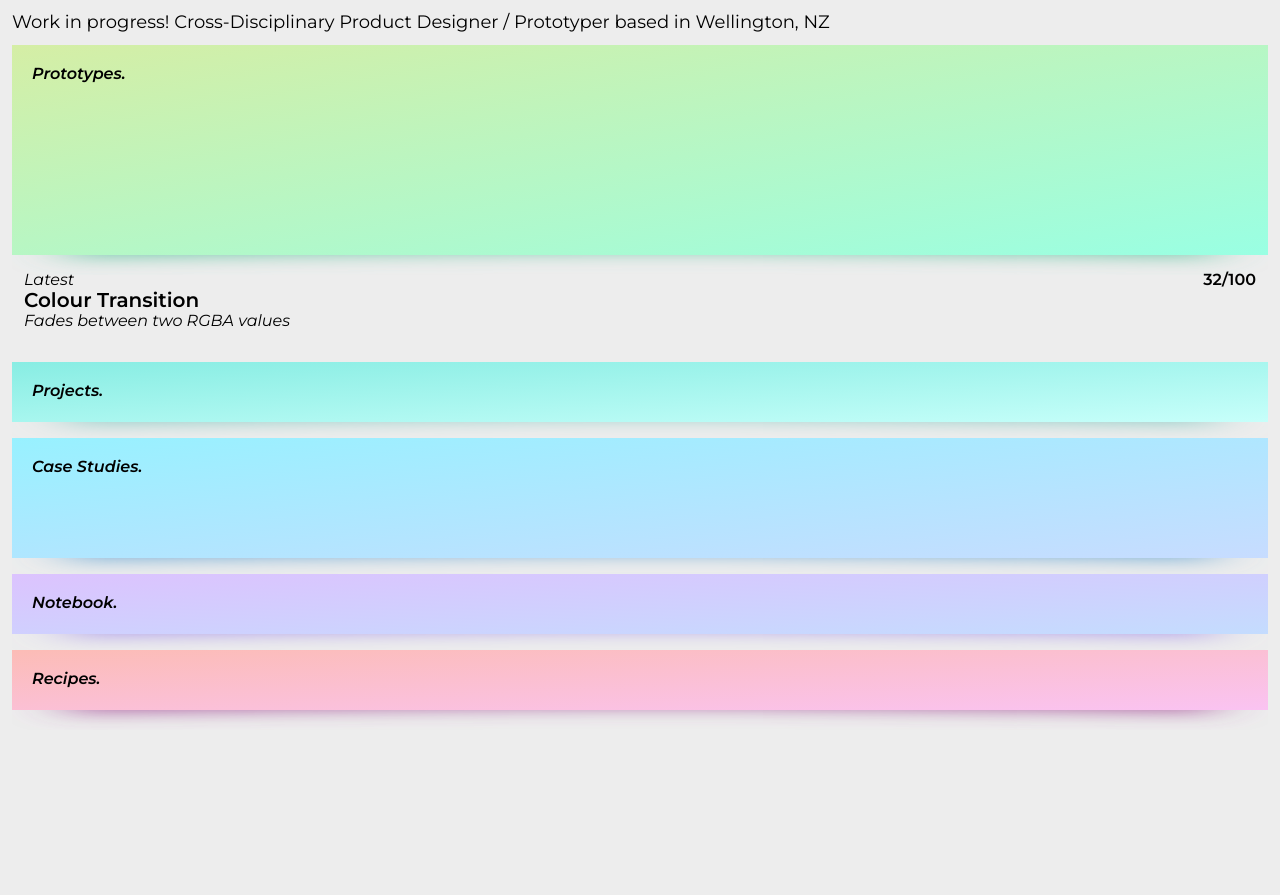
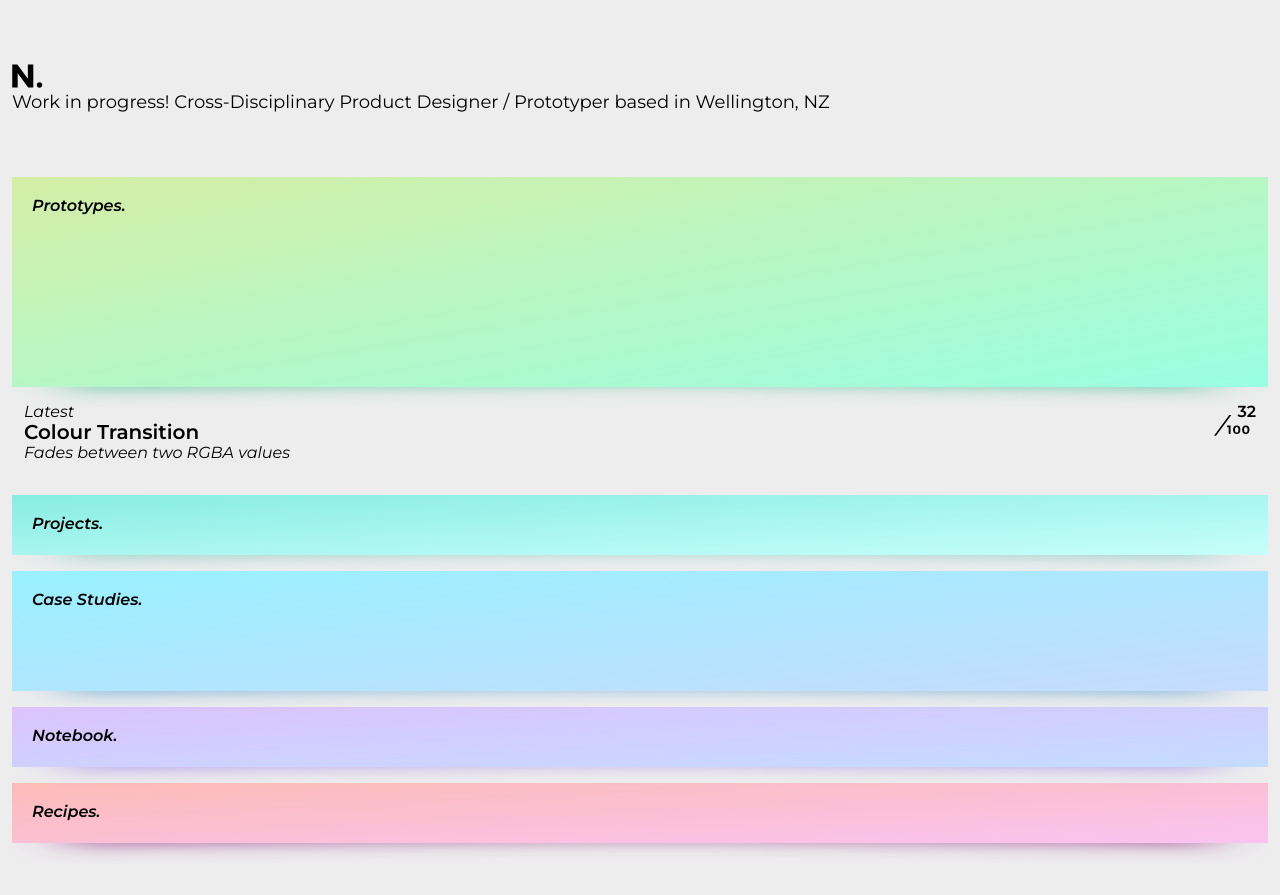
Before and after one commit to nickmangos/portfolio-v2, a Jekyll site: the page built from index.html, in a window 1280 px wide. Shown: the top 895 px of the page. Built offline with Jekyll 4.4.1, drawn with Linux system fonts in a browser that asks for light colours; Markdown is read by kramdown in place of the engine named in the settings.

Commit message:
Added Grid

```diff
--- a/_scss/base/base.scss
+++ b/_scss/base/base.scss
@@ -40,10 +40,6 @@ h3 {
 	font-weight: $semi-bold;
 }
 
-.grid {
-	display: grid;
-}
-
 .format--prototype {
 	h1 {
 		font-size: $medium-alt;
@@ -80,7 +76,7 @@ a {
 
 a:hover {
 	text-decoration: none;
-	color: red;
+	// color: red;
 }
 
 .cf:before,
--- a/_scss/base/variables.scss
+++ b/_scss/base/variables.scss
@@ -26,6 +26,11 @@ $markup-margin-desktop: 0;
 
 
 
+// Breakpoints
+
+
+
+
 @mixin linearGradient($top, $bottom){
 	background: linear-gradient(to right bottom,  $top 0%,$bottom 100%);
 }
--- a/css/main.css
+++ b/css/main.css
@@ -433,9 +433,6 @@ h3 {
   font-size: 1.25em;
   font-weight: 600; }
 
-.grid {
-  display: grid; }
-
 .format--prototype h1 {
   font-size: 1.125em;
   font-weight: 400; }
@@ -461,8 +458,7 @@ a {
   color: #000; }
 
 a:hover {
-  text-decoration: none;
-  color: red; }
+  text-decoration: none; }
 
 .cf:before,
 .cf:after {
@@ -474,13 +470,16 @@ a:hover {
 .cf:after {
   clear: both; }
 
-.grid {
-  display: grid; }
+@supports (display: grid) {
+  .grid {
+    display: grid; } }
 
 header {
-  margin: 12px; }
+  position: relative;
+  margin: 64px 12px 32px 12px; }
 
 aside {
+  position: relative;
   margin: 0 24px;
   margin-bottom: 32px; }
 
@@ -488,10 +487,17 @@ aside:empty {
   margin-bottom: 0; }
 
 .latest {
-  float: left; }
+  width: auto; }
 
 .flags {
-  float: right; }
+  position: absolute;
+  right: 0;
+  top: 0; }
+
+.flags__counter {
+  position: absolute;
+  right: 6px;
+  top: 12px; }
 
 .card {
   position: relative;
--- a/index.html
+++ b/index.html
@@ -3,10 +3,18 @@ layout: default
 title: Portfolio of Nick Mangos
 ---
 <body class="grid">
-	<header>
+	<header class="header">
+		<a href="index.html">
+			<svg width="31" height="24" viewBox="0 0 31 24">
+				<path fill-rule="evenodd" d="M123.282345,174.401303 L123.282345,151.6 L117.875179,151.6 L117.875179,165.671661 L107.354007,151.6 L102.24,151.6 L102.24,174.401303 L107.679739,174.401303 L107.679739,160.362215 L118.168339,174.401303 L123.282345,174.401303 Z M129.503844,169.22215 C127.907752,169.22215 126.800261,170.329642 126.800261,171.925733 C126.800261,173.554397 127.907752,174.661889 129.503844,174.661889 C131.099935,174.661889 132.24,173.554397 132.24,171.925733 C132.24,170.329642 131.099935,169.22215 129.503844,169.22215 Z" transform="translate(-102 -151)"/>
+			</svg>
+		</a>
 		<h1>Work in progress! Cross-Disciplinary Product Designer / Prototyper based in Wellington, NZ</h1>
 	</header>
 	<section>
+		<aside>
+			<span class="new">
+		</aside>
 		<a href="prototype.html">
 			<div class="card card__prototypes">
 				<h2>Prototypes.</h2>
@@ -18,14 +26,16 @@ title: Portfolio of Nick Mangos
 				</svg>
 			</div>
 		</a>
-		<aside class="cf">
+		<aside>
 			<div class="latest">
 				<p>Latest</p>
 				<h3>Colour Transition</h3>
 				<p>Fades between two RGBA values</p>
 			</div>
 			<div class="flags">
-				<a>32/<span>100</span></a>
+				<a>32<svg class="flags__counter" width="36" height="21" viewBox="0 0 36 21">
+					<path fill-rule="evenodd" d="M16.588,19 L16.588,10.6 L13.108,10.6 L13.108,12.196 L14.692,12.196 L14.692,19 L16.588,19 Z M22.7337144,10.54 C25.0857144,10.54 26.3937144,12.052 26.3937144,14.788 C26.3937144,17.536 25.0857144,19.06 22.7337144,19.06 C20.3577144,19.06 19.0617144,17.536 19.0617144,14.788 C19.0617144,12.052 20.3577144,10.54 22.7337144,10.54 Z M22.7337144,11.992 C21.5457144,11.992 21.0057144,12.82 21.0057144,14.788 C21.0057144,16.768 21.5457144,17.608 22.7337144,17.608 C23.9097144,17.608 24.4497144,16.768 24.4497144,14.788 C24.4497144,12.82 23.9097144,11.992 22.7337144,11.992 Z M31.8074287,10.54 C34.1594287,10.54 35.4674287,12.052 35.4674287,14.788 C35.4674287,17.536 34.1594287,19.06 31.8074287,19.06 C29.4314287,19.06 28.1354287,17.536 28.1354287,14.788 C28.1354287,12.052 29.4314287,10.54 31.8074287,10.54 Z M31.8074287,11.992 C32.9834287,11.992 33.5234287,12.82 33.5234287,14.788 C33.5234287,16.768 32.9834287,17.608 31.8074287,17.608 C30.6194287,17.608 30.0794287,16.768 30.0794287,14.788 C30.0794287,12.82 30.6194287,11.992 31.8074287,11.992 Z M15.2982057,0 L17.2982057,0 L2,20.7814937 L0,20.7814937 L15.2982057,0 Z"/>
+				</svg></a>
 			</div>
 		</aside>
 	</section>
--- a/prototype.html
+++ b/prototype.html
@@ -27,7 +27,7 @@ title: Prototypes
 
 	<!--
 	<iframe src="http://share.framerjs.com/a0u2ns96c42s/">
-		<p>Your browser does not support iframes.</p>
+		<p>Copy should give link to external content. Your browser does not support iframes.</p>
 	</iframe>
 	-->
 </body>
```
Also changed, not shown: _scss/layout.scss (+21 -5 lines), img/counter.svg (added), img/logo.svg (added), 2 other files. Lines whose indentation alone changed are shown as unchanged.
